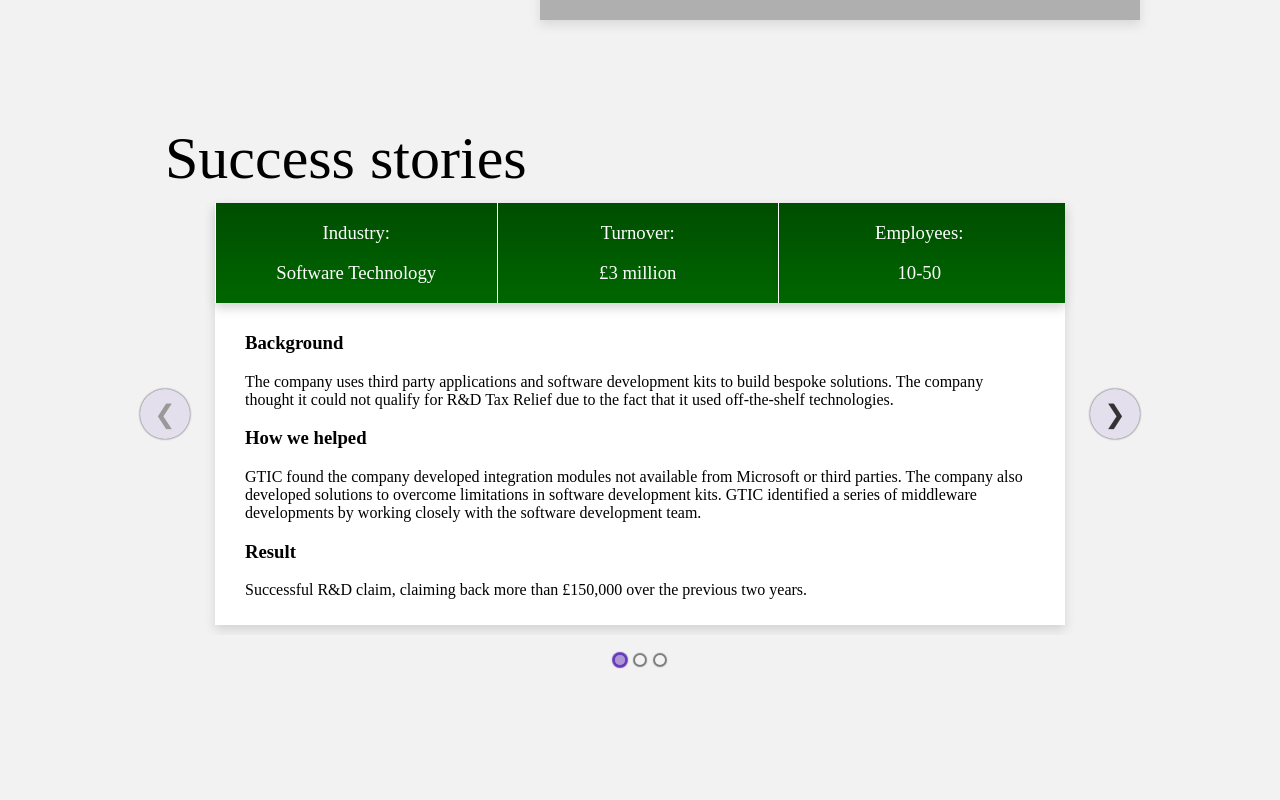
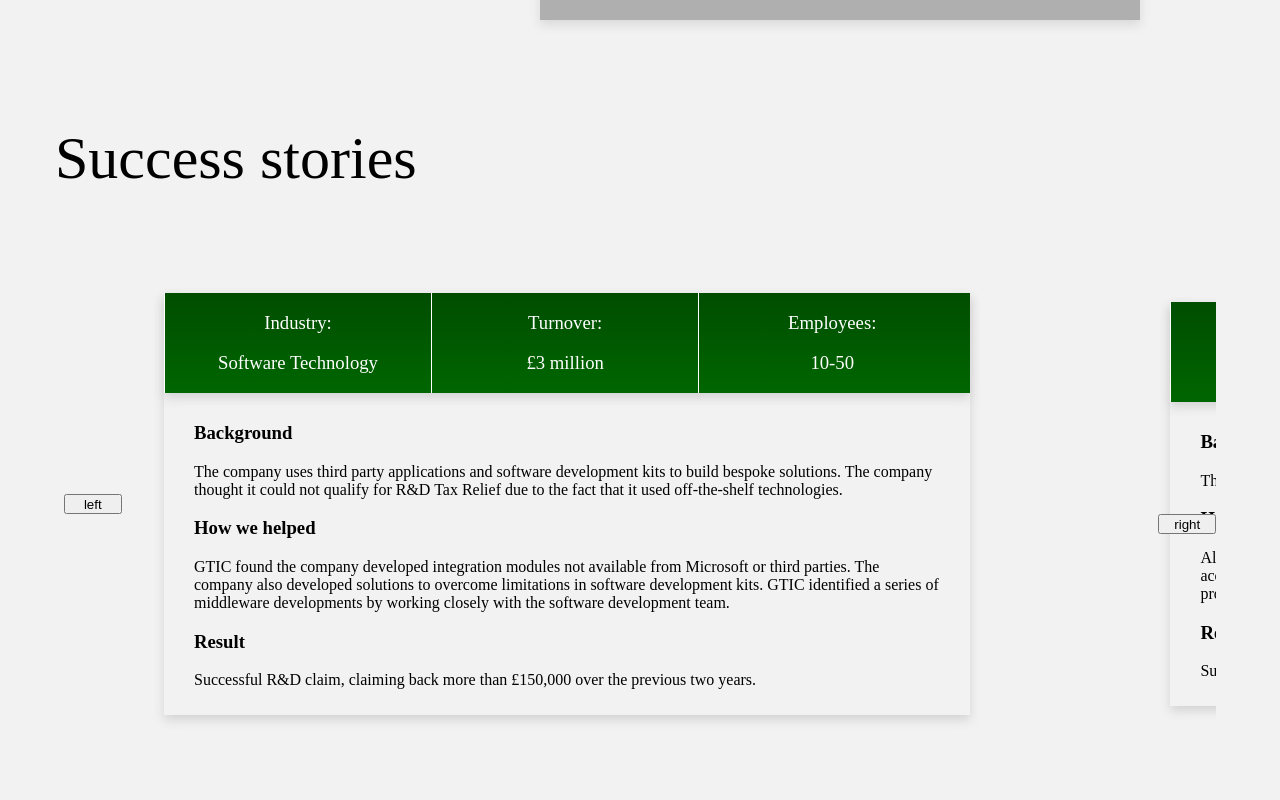
Before and after one commit to samalty/gtic-website, a React (Create React App) app: page / in a window 1280 px wide. Shown: the part 4400-5200 px from the top of the page. Built offline with nearby package versions, Linux system fonts and the light colour scheme; grey boxes are pictures that could not be loaded; what google-maps-react would draw is missing.

Commit message:
Amended carousel.

```diff
--- a/package.json
+++ b/package.json
@@ -12,7 +12,6 @@
     "node-sass": "^4.14.1",
     "react": "^16.13.1",
     "react-dom": "^16.13.1",
-    "react-elastic-carousel": "^0.9.0",
     "react-router-dom": "^5.2.0",
     "react-scripts": "3.4.3",
     "styled-components": "^5.2.0"
--- a/src/components/CaseStudies.js
+++ b/src/components/CaseStudies.js
@@ -1,21 +1,26 @@
-import React, { Component } from 'react';
-import Carousel, { consts } from 'react-elastic-carousel';
+import React, { Component, useState } from 'react';
 import './CaseStudies.scss';
 import { CaseStudiesData } from './CaseStudiesData';
 
-class CaseStudies extends Component {
-    state = {
-        items: [CaseStudiesData]
-    }
-    render() {
-        const { items } = this.state;
+function CaseStudies() {
+    const [x, setX] = useState(0);
+    const handleLeft = () => {
+        if (x === 0) {
+        setX(-100 * (CaseStudiesData.length-1));
+            } else setX(x + 100);
+    };
+    const handleRight = () => {
+        if (x === -100 * (CaseStudiesData.length-1)) {
+            setX(0);
+        } else setX(x - 100);
+    };
     return(
         <div>
             <h1>Success stories</h1>
-                <Carousel>
+            <div className="carousel">
                 {CaseStudiesData.map((item, index) => {
                     return (
-                            <div className="carousel-card" key={index}>
+                        <div className="card" key={index} style={{transform:`translateX(${x}%)`}}>
                             <div className="card-header">
                                 <div>
                                     <h3>Industry:</h3>
@@ -41,10 +46,11 @@ class CaseStudies extends Component {
                         </div>
                     )
                 })}
-                </Carousel>
+                <button className="left" onClick={handleLeft}>left</button>
+                <button className="right" onClick={handleRight}>right</button>
+            </div>
         </div>
     )
 }
-}
 
 export default CaseStudies;
--- a/src/components/CaseStudies.scss
+++ b/src/components/CaseStudies.scss
@@ -29,3 +29,42 @@
 .card-detail{
     padding: 10px 30px;
 }
+
+/* New carousel */
+
+.carousel{
+    position: relative;
+    width: 90vw;
+    margin: auto;
+    height: auto;
+    box-sizing: border-box;
+    padding: 0;
+    display: flex;
+    align-items: center;
+    overflow-x: hidden;
+}
+.card{
+    min-width: 70%;
+    height: auto;
+    margin: 100px;
+    transition: 0.5s;
+    @include boxShadow();
+}
+
+.left{
+    position: absolute;
+    top: 50%;
+    left: 0;
+    transform: translateY(-50%);
+    width: 5%;
+    height: 20px;
+}
+
+.right{
+    position: absolute;
+    top: 50%;
+    right: 0;
+    transform: translateY(50%);
+    width: 5%;
+    height: 20px;
+}
--- a/src/components/Home.js
+++ b/src/components/Home.js
@@ -58,9 +58,7 @@ class Home extends Component {
                     })}
                 </div>
                 <div className="case-studies">
-                    <div className="link-container" data-aos="fade-up">
-                        <CaseStudies />
-                    </div>
+                    <CaseStudies />
                 </div>
                 <div className="testimonials">
                     <div className="overlay">
```
Lines whose indentation alone changed are shown as unchanged.
